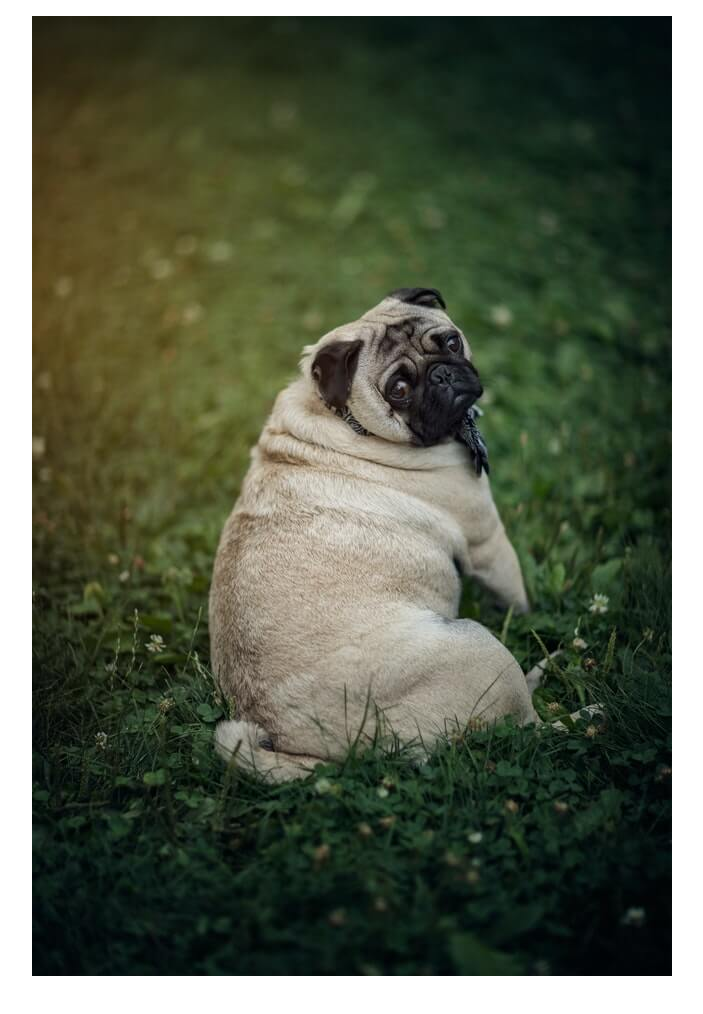
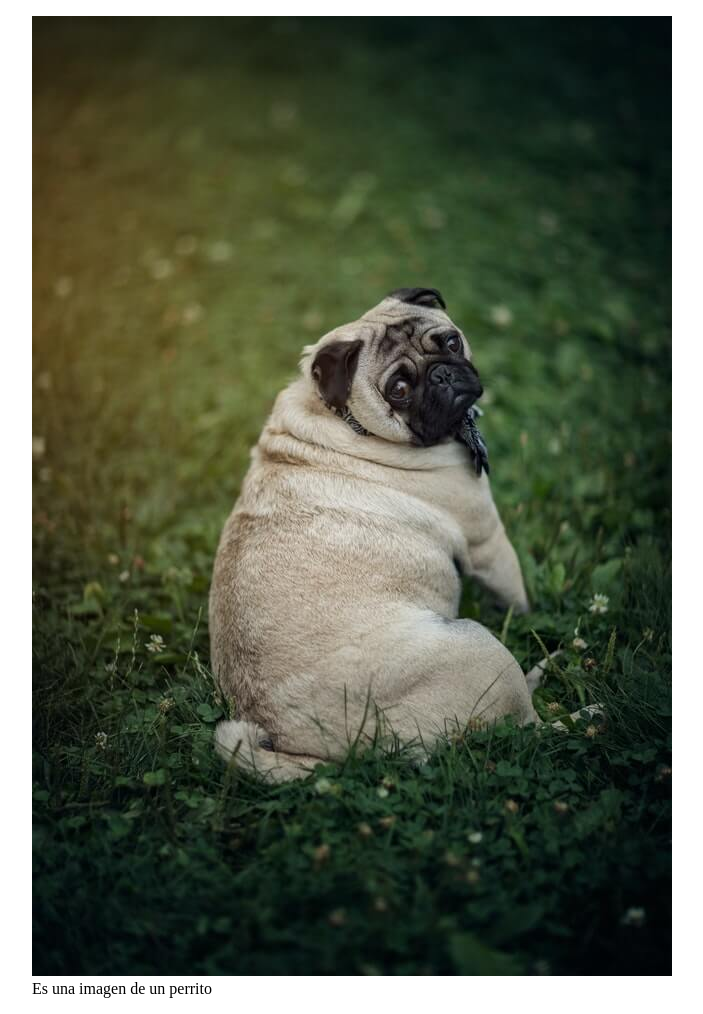
Before and after one commit to LuisArmandoOlmos/Curso-Definitivo-de-HTML-y-CSS, a plain HTML site: page ClaseImg/index.html in a window 1280 px wide. Shown: the whole page, without its empty margins (16-719 px from the left). Drawn offline with Linux system fonts and the light colour scheme.

Commit message:
Etiqueta figure

```diff
--- a/ClaseImg/index.html
+++ b/ClaseImg/index.html
@@ -13,6 +13,7 @@
                 <img
                 src="./Pics/Small.jpg"
                 alt="Imagen de perrito">
+                <figcaption>Es una imagen de un perrito</figcaption>
             </figure>
         </section>
     </main>
```
